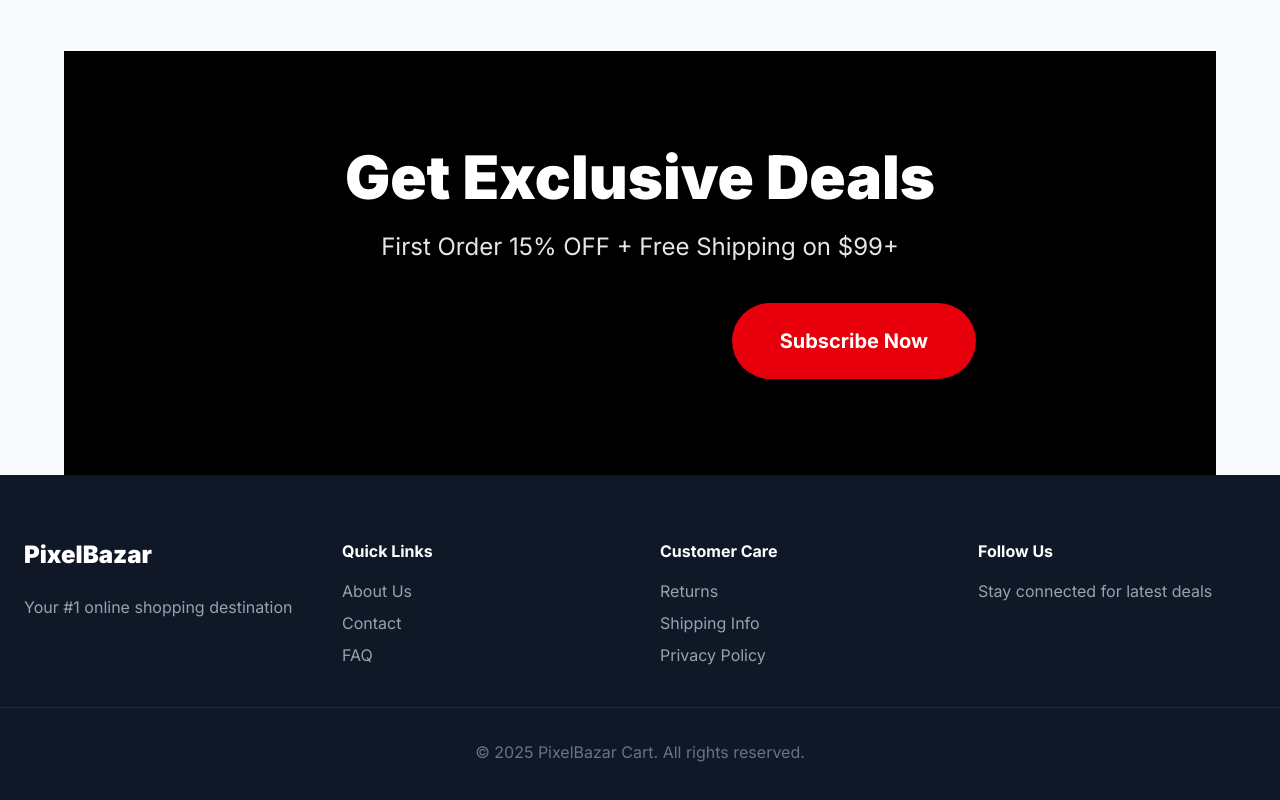
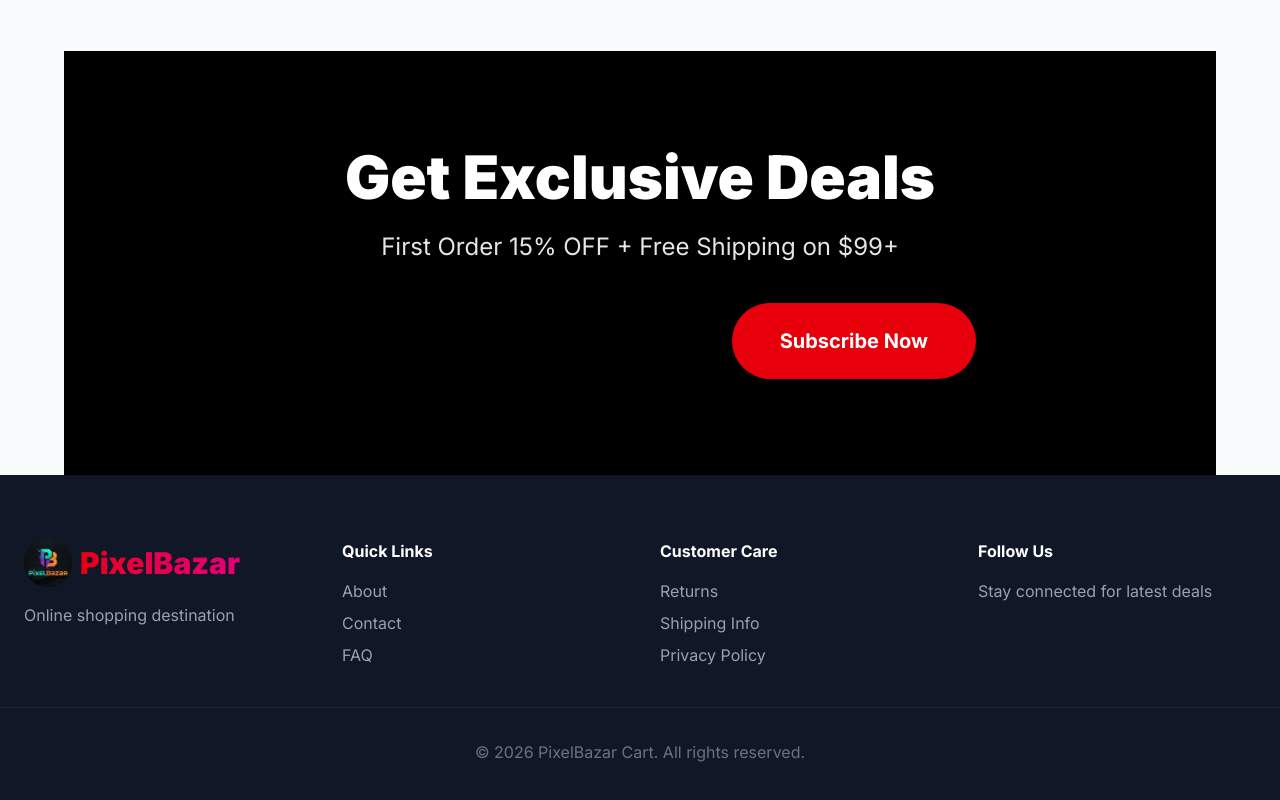
Before and after one commit to mca-programmer/PixelBazar-client, a Next.js app: page / in a window 1280 px wide. Shown: the part 3378-4178 px from the top of the page. Built offline with nearby package versions, Linux system fonts and the light colour scheme; no server answers.

Commit message:
added logo

```diff
--- a/src/Components/Footer/Footer.jsx
+++ b/src/Components/Footer/Footer.jsx
@@ -1,61 +1,86 @@
+"use client";
+
+import { motion } from "framer-motion";
 import Link from "next/link";
+import Image from "next/image";
 
 export default function Footer() {
+  const fadeUp = {
+    hidden: { opacity: 0, y: 20 },
+    visible: { opacity: 1, y: 0, transition: { duration: 0.6 } },
+  };
+
   return (
     <footer className="bg-gray-900 text-white py-16">
-      <div className="max-w-7xl mx-auto px-6 grid grid-cols-2 md:grid-cols-4 gap-10">
-        <div>
-          <h3 className="text-2xl font-black mb-6">PixelBazar</h3>
-          <p className="text-gray-400">Your #1 online shopping destination</p>
-        </div>
-        <div>
+      <motion.div
+        className="max-w-7xl mx-auto px-6 grid grid-cols-1 sm:grid-cols-2 md:grid-cols-4 gap-10"
+        initial="hidden"
+        whileInView="visible"
+        viewport={{ once: true, amount: 0.2 }}
+      >
+        {/* Logo & Description */}
+        <motion.div variants={fadeUp}>
+          <Link href="/" className="flex items-center gap-2 mb-4">
+            <div className="relative w-10 h-10 lg:w-12 lg:h-12">
+              <Image
+                src="/logo.png"
+                alt="PixelBazar"
+                fill
+                className="object-contain"
+              />
+            </div>
+            <span className="text-2xl lg:text-3xl font-black bg-gradient-to-r from-red-600 to-pink-600 bg-clip-text text-transparent">
+              PixelBazar
+            </span>
+          </Link>
+          <p className="text-gray-400">Online shopping destination</p>
+        </motion.div>
+
+        {/* Quick Links */}
+        <motion.div variants={fadeUp} whileHover={{ scale: 1.05 }}>
           <h4 className="font-bold mb-4">Quick Links</h4>
           <ul className="space-y-2 text-gray-400">
-            <li>
-              <Link href="/about" className="hover:text-white">
-                About Us
-              </Link>
-            </li>
-            <li>
-              <Link href="/contact" className="hover:text-white">
-                Contact
-              </Link>
-            </li>
-            <li>
-              <Link href="/faq" className="hover:text-white">
-                FAQ
-              </Link>
-            </li>
+            {["About", "Contact", "FAQ"].map((item, i) => (
+              <li key={i}>
+                <Link href={`/${item.toLowerCase().replace(/\s/g, "")}`} className="hover:text-white transition">
+                  {item}
+                </Link>
+              </li>
+            ))}
           </ul>
-        </div>
-        <div>
+        </motion.div>
+
+        {/* Customer Care */}
+        <motion.div variants={fadeUp} whileHover={{ scale: 1.05 }}>
           <h4 className="font-bold mb-4">Customer Care</h4>
           <ul className="space-y-2 text-gray-400">
-            <li>
-              <Link href="/returns" className="hover:text-white">
-                Returns
-              </Link>
-            </li>
-            <li>
-              <Link href="/shipping" className="hover:text-white">
-                Shipping Info
-              </Link>
-            </li>
-            <li>
-              <Link href="/privacy" className="hover:text-white">
-                Privacy Policy
-              </Link>
-            </li>
+            {["Returns", "Shipping Info", "Privacy Policy"].map((item, i) => (
+              <li key={i}>
+                <Link href={`/${item.toLowerCase().replace(/\s/g, "")}`} className="hover:text-white transition">
+                  {item}
+                </Link>
+              </li>
+            ))}
           </ul>
-        </div>
-        <div>
+        </motion.div>
+
+        {/* Follow Us */}
+        <motion.div variants={fadeUp} whileHover={{ scale: 1.05 }}>
           <h4 className="font-bold mb-4">Follow Us</h4>
           <p className="text-gray-400">Stay connected for latest deals</p>
-        </div>
-      </div>
-      <div className="text-center text-gray-500 mt-10 border-t border-gray-800 pt-8">
-        © 2025 PixelBazar Cart. All rights reserved.
-      </div>
+        </motion.div>
+      </motion.div>
+
+      {/* Footer Bottom */}
+      <motion.div
+        className="text-center text-gray-500 mt-10 border-t border-gray-800 pt-8"
+        variants={fadeUp}
+        initial="hidden"
+        whileInView="visible"
+        viewport={{ once: true, amount: 0.2 }}
+      >
+        © 2026 PixelBazar Cart. All rights reserved.
+      </motion.div>
     </footer>
   );
 }
```
